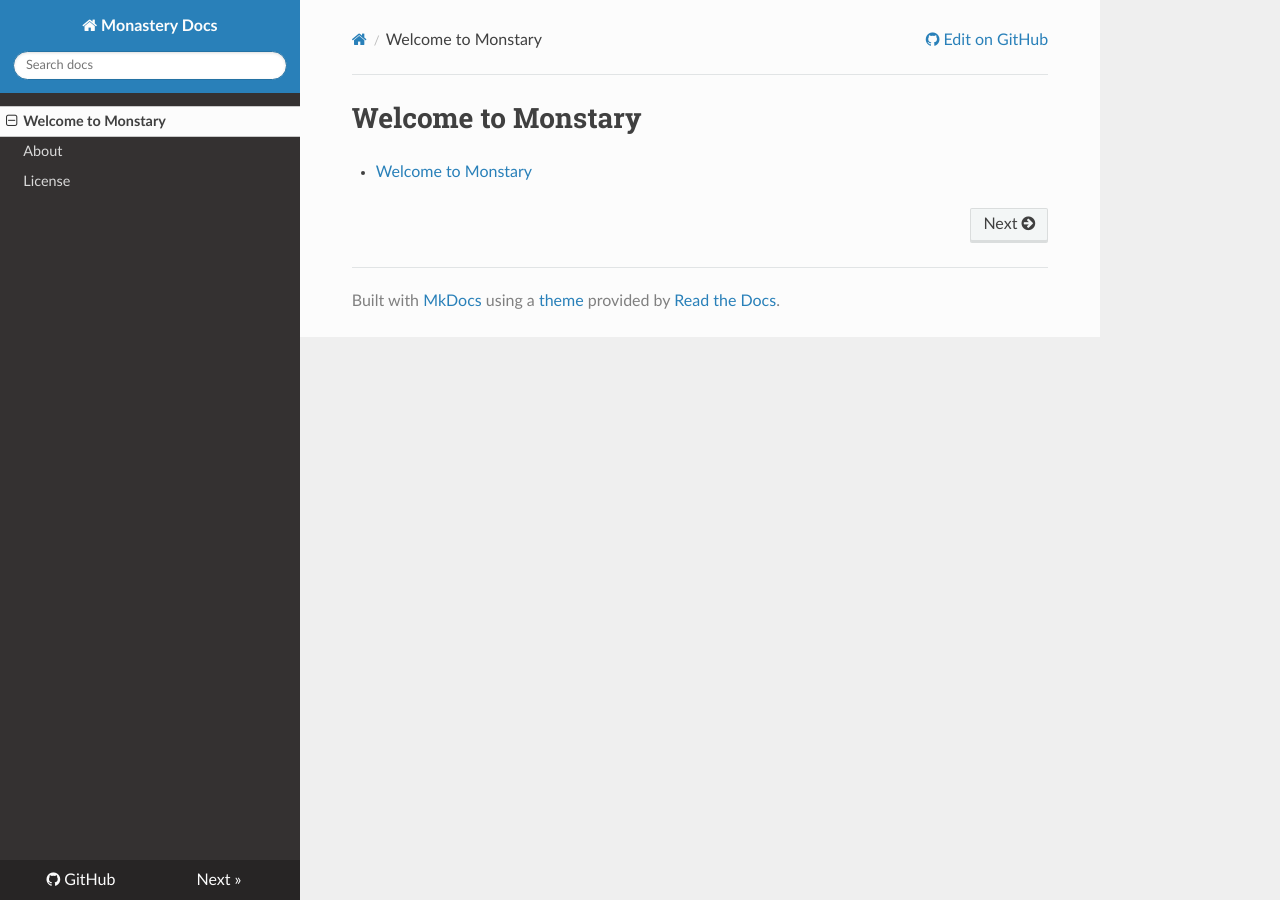
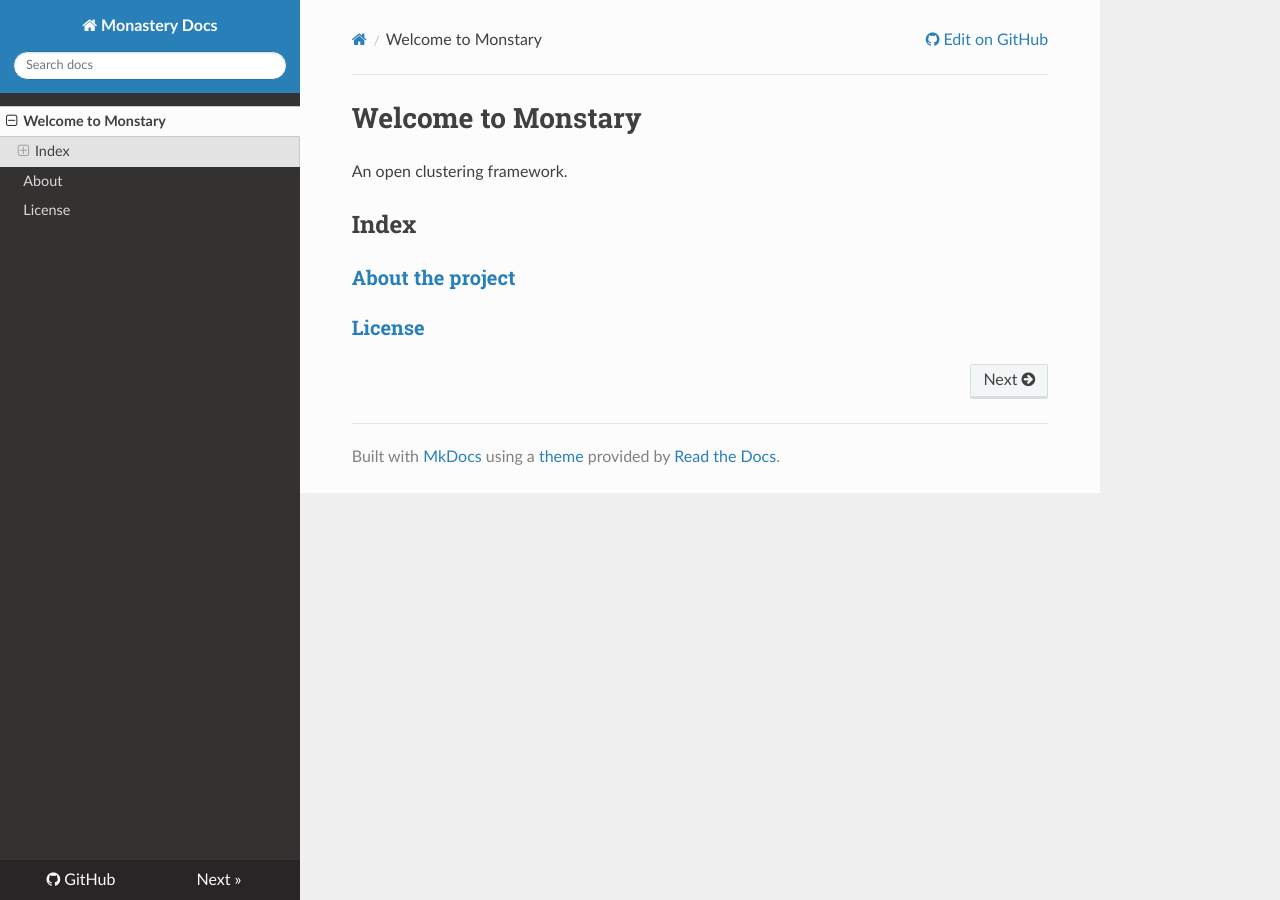
Before and after one commit to arnonmoscona/monastery-docs, an MkDocs documentation site: the page built from docs/index.md, in a window 1280 px wide. Built offline with MkDocs 1.6.1, drawn with Linux system fonts in a browser that asks for light colours; nearby versions of some CDN libraries; old or Windows-style settings are respelled for this version of MkDocs.

Commit message:
fixed up index page

```diff
--- a/docs/index.md
+++ b/docs/index.md
@@ -1,4 +1,7 @@
 # Welcome to Monstary
 
+An open clustering framework.
 
-[TOC]
+## Index
+### [About the project](about.md)
+### [License](license.md)
```
